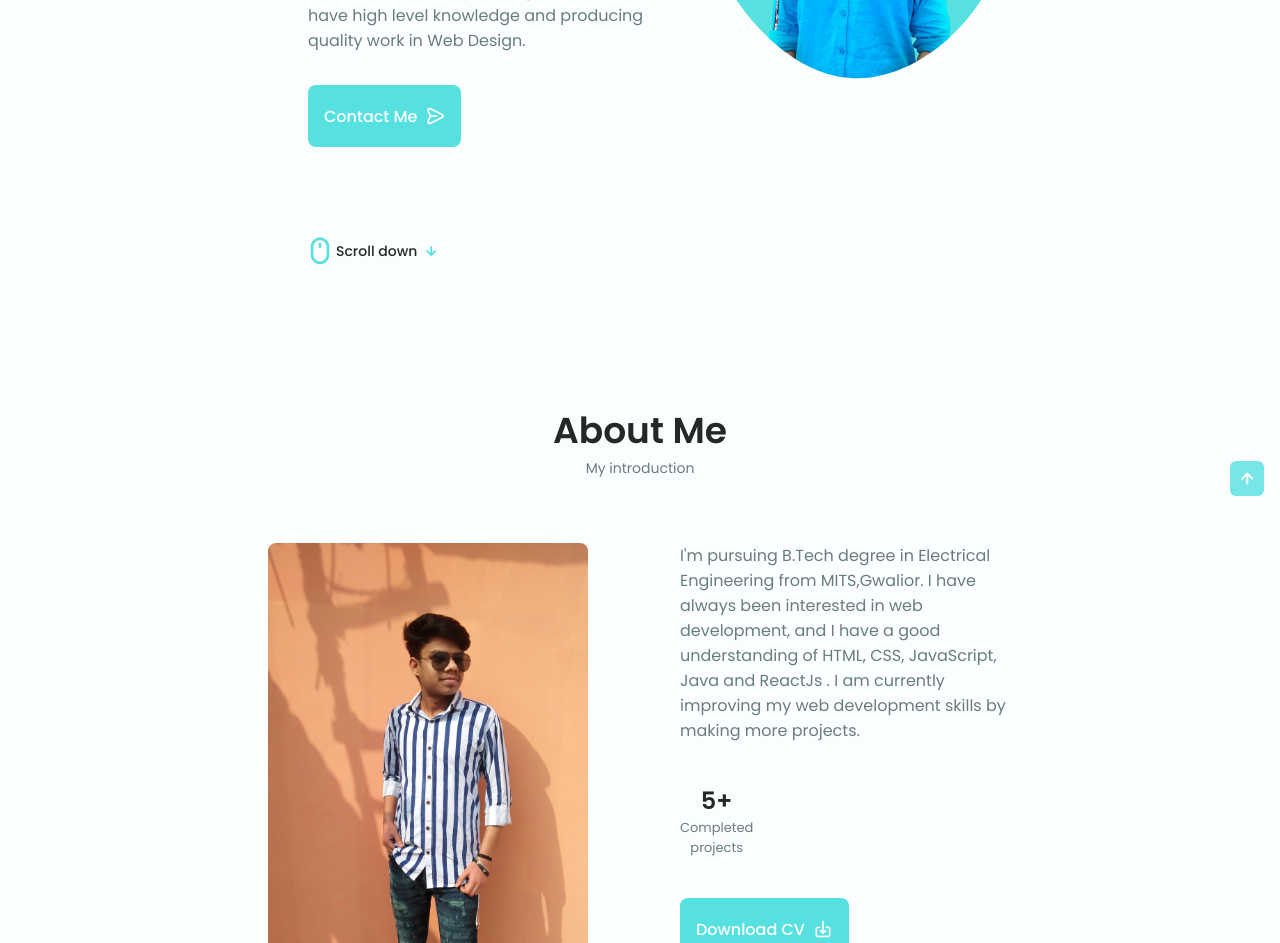
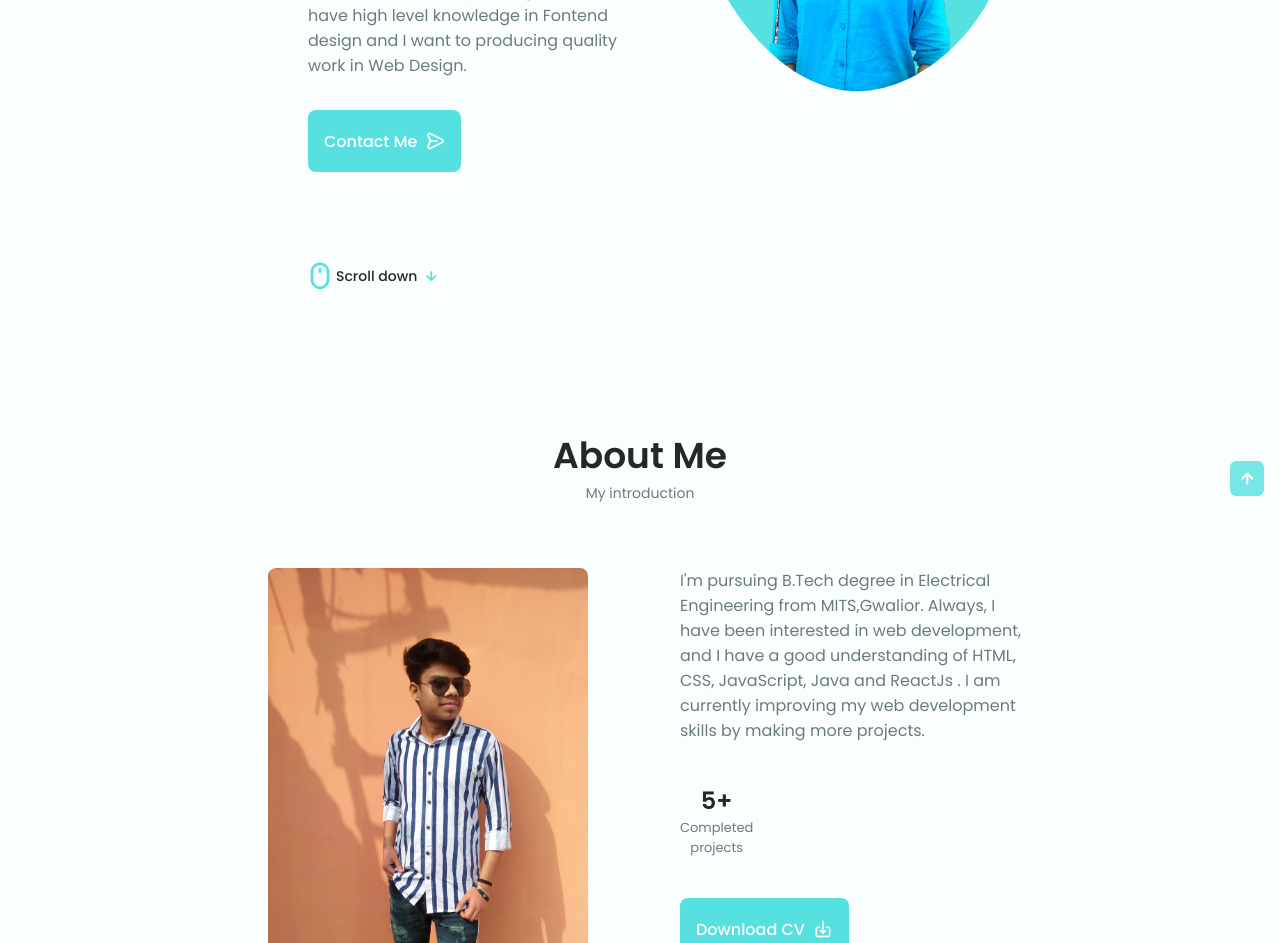
Before and after one commit to Sanskari9/My-Portfolio-Website2, a plain HTML site: page index.html in a window 1280 px wide. Shown: the part 464-1407 px from the top of the page. Drawn offline with nearby package versions, Linux system fonts and the light colour scheme.

Commit message:
some changes

```diff
--- a/index.html
+++ b/index.html
@@ -98,8 +98,8 @@
                                 Hi, I'm Santosh Kushwah
                             </h1>
                             <h3 class="home__subtitle">Frontend developer, Programmer</h3>
-                            <p class="home__description">I'm FrontEnd Developer, Programmer. I have high level knowledge
-                                and producing quality work in Web Design.</p>
+                            <p class="home__description">I'm FrontEnd Developer, Programmer. I have high level knowledge in Fontend design
+                                and I want to producing quality work in Web Design.</p>
                             <a href="#contact" class="button button--flex">
                                 Contact Me<i class="uil uil-message button__icon"></i>
                             </a>
@@ -123,8 +123,8 @@
                     <img src="Img/about1.jpeg" alt="" class="about__img">
                     <div class="about__data">
                         <p class="about__description">
-                            I'm pursuing B.Tech degree in Electrical Engineering from MITS,Gwalior.
-                            I have always been interested in web development, and I have a good understanding of HTML,
+                            I'm pursuing B.Tech degree in Electrical Engineering from MITS,Gwalior. Always,
+                            I have been interested in web development, and I have a good understanding of HTML,
                             CSS, JavaScript, Java and ReactJs . I am
                             currently improving my web development skills by making more projects.
                         </p>
```
